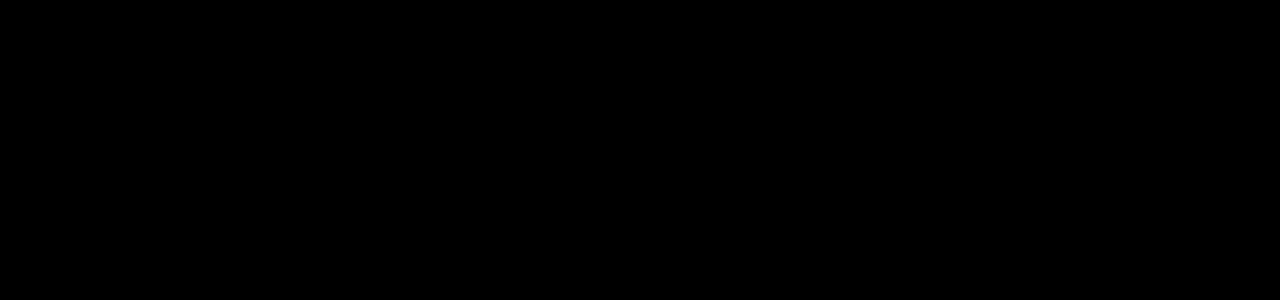
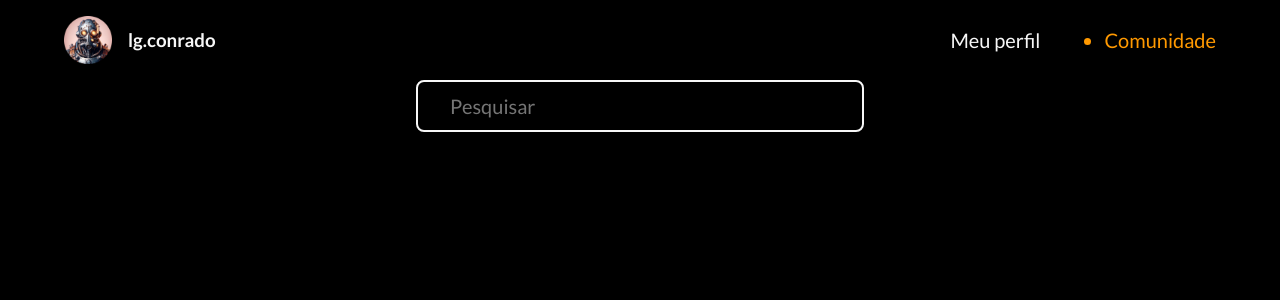
Before and after one commit to lgConrado/network-profiles-hub, a React (Vite) app: page /app/comunidade in a window 1280 px wide. Before the commit this address had no page. Shown: the top 300 px of the page. Built offline with nearby package versions, Linux system fonts and the light colour scheme.

Commit message:
Criação componente Search

```diff
--- /dev/null
+++ b/src/components/Search/index.tsx
@@ -0,0 +1,9 @@
+const Search = () => {
+  return (
+    <div className="search">
+        <input type="search" placeholder="Pesquisar"/>
+    </div>
+  )
+}
+
+export default Search
--- /dev/null
+++ b/src/pages/Comunidade/index.tsx
@@ -0,0 +1,11 @@
+import Search from "../../components/Search";
+
+const Comunidade = () => {
+    return (
+        <>
+        <Search/>
+        </>
+    );
+};
+
+export default Comunidade;
--- a/src/routes/index.tsx
+++ b/src/routes/index.tsx
@@ -2,6 +2,7 @@
 import Login from "../pages/Login";
 import Default from "../pages/Default";
 import Perfil from "../pages/Perfil";
+import Comunidade from "../pages/Comunidade";
 
 const Rotas = () => {
   return (
@@ -9,6 +10,7 @@
       <Route path="/" element={<Login />}></Route>
       <Route path="/app" element={<Default />}>
         <Route path="perfil" element={<Perfil />}></Route>
+        <Route path="comunidade" element={<Comunidade />}></Route>
       </Route>
     </Routes>
   );
--- a/src/styles/components/_input.scss
+++ b/src/styles/components/_input.scss
@@ -29,3 +29,17 @@
     color: $color-gray-700;
   }
 }
+
+.search {
+  display: flex;
+  justify-content: center;
+  & > input {
+    background-color: transparent;
+    border: 0.125rem solid $color-gray-50;
+    border-radius: 0.5rem;
+    font-size: 1.25rem;
+    padding: 0.75rem 2rem;
+    color: $color-gray-50;
+    width: 28rem;
+  }
+}
```
